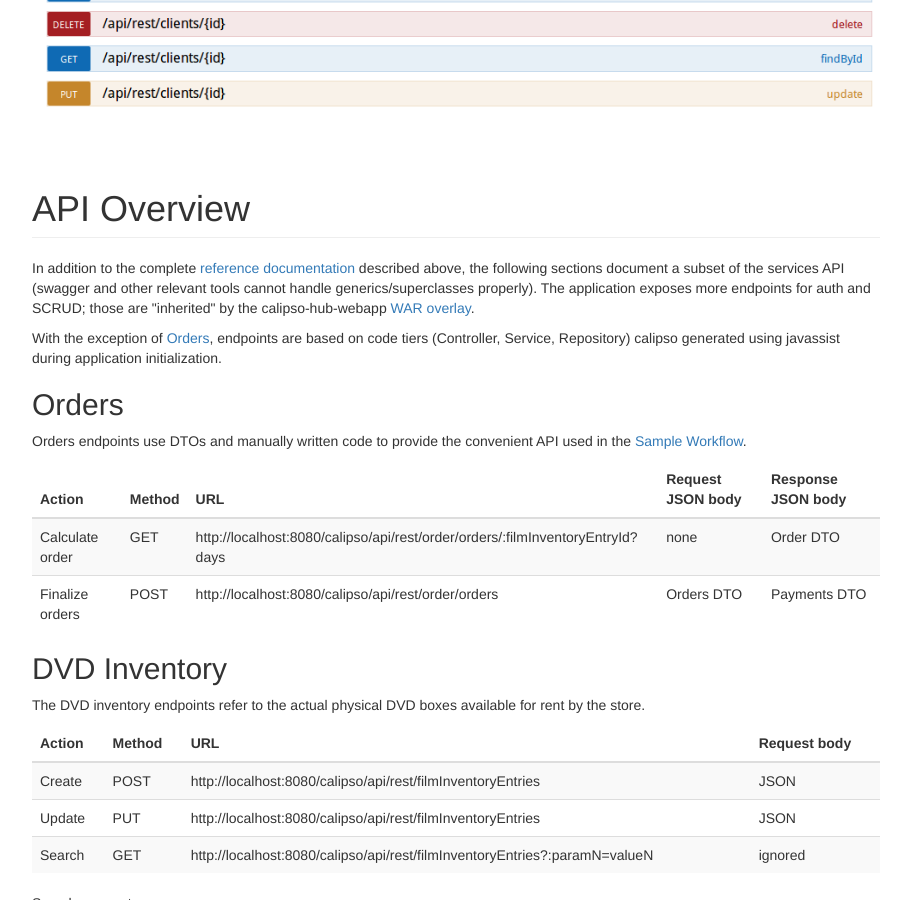
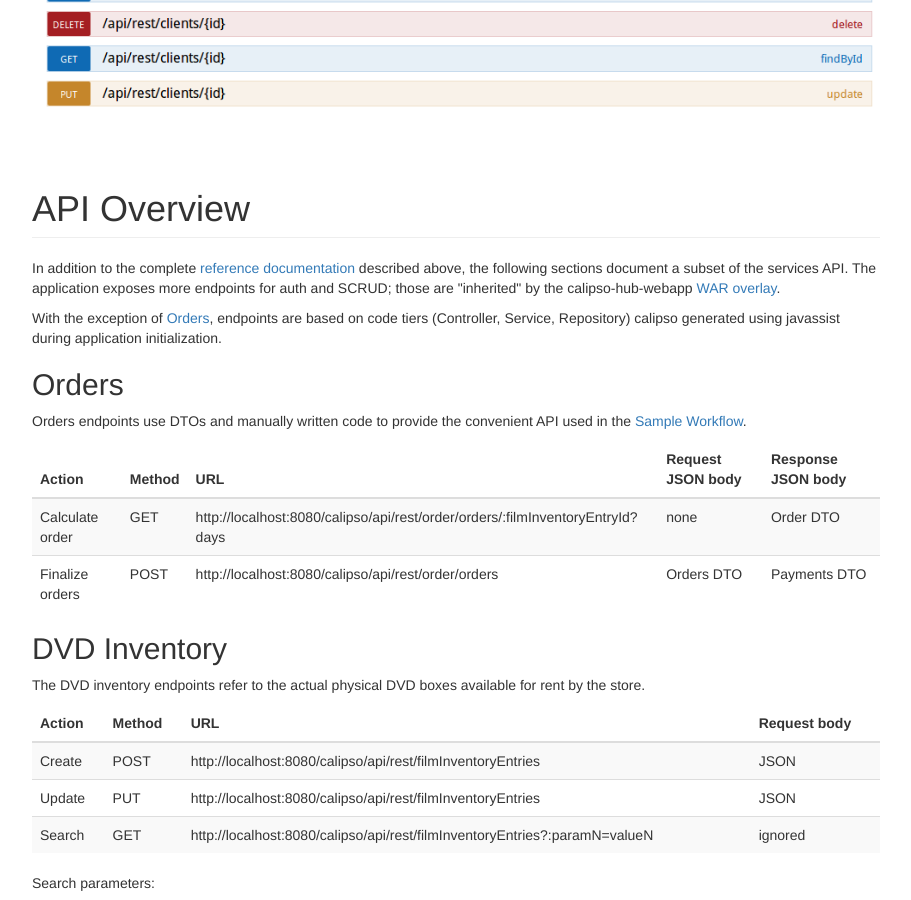
Before and after one commit to manosbatsis/calipso-hub-dvdrental, a Jekyll site: the page built from index.html, in a window 1280 px wide and 900 px high, scrolled down 5202 px. Shown: the whole window, without its empty margins (38-949 px from the left). Built offline with Jekyll 4.4.1, drawn with Linux system fonts in a browser that asks for light colours; nearby versions of some CDN libraries.

Commit message:
removed outdated sentence

```diff
--- a/index.html
+++ b/index.html
@@ -246,7 +246,8 @@ isHome: true
 <section class="bs-docs-section">
 	<h1 id="api-subset-reference" class="page-header">API Overview</h1>
 	<p>
-		In addition to the complete <a href="#api-reference">reference documentation</a> described above, the following sections document a subset of the services API (swagger and other relevant tools cannot handle generics/superclasses properly). The application exposes more endpoints for auth and SCRUD;
+		In addition to the complete <a href="#api-reference">reference documentation</a> described above, the following sections document a subset of the services API.
+		The application exposes more endpoints for auth and SCRUD;
 		those are "inherited" by the calipso-hub-webapp <a href="http://maven.apache.org/plugins/maven-war-plugin/overlays.html">WAR overlay</a>.
 	</p>
 	<p>
```
